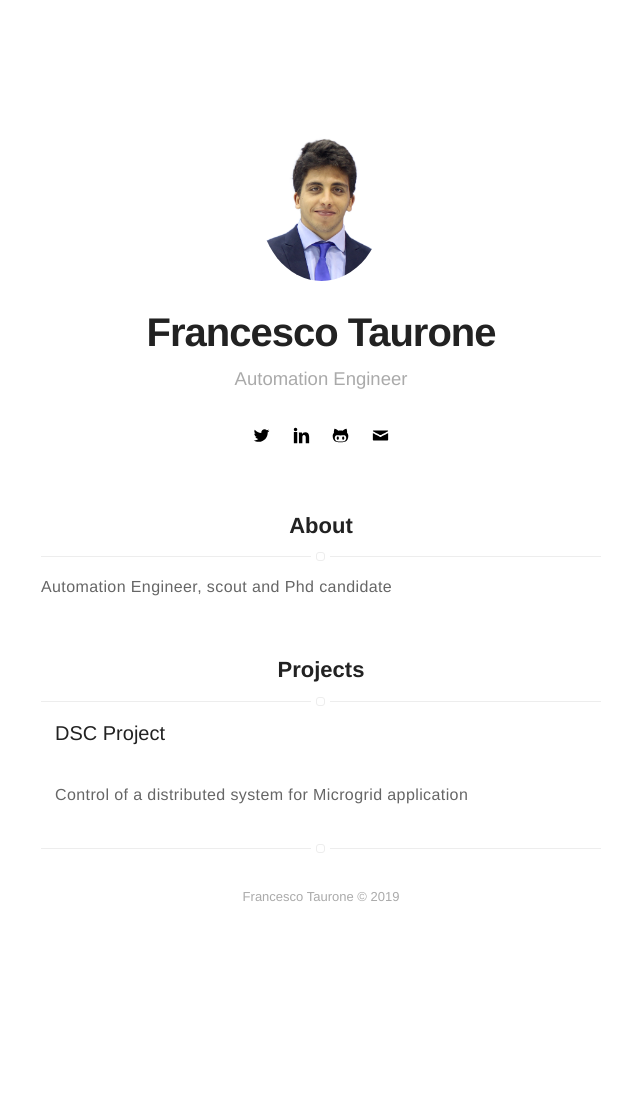
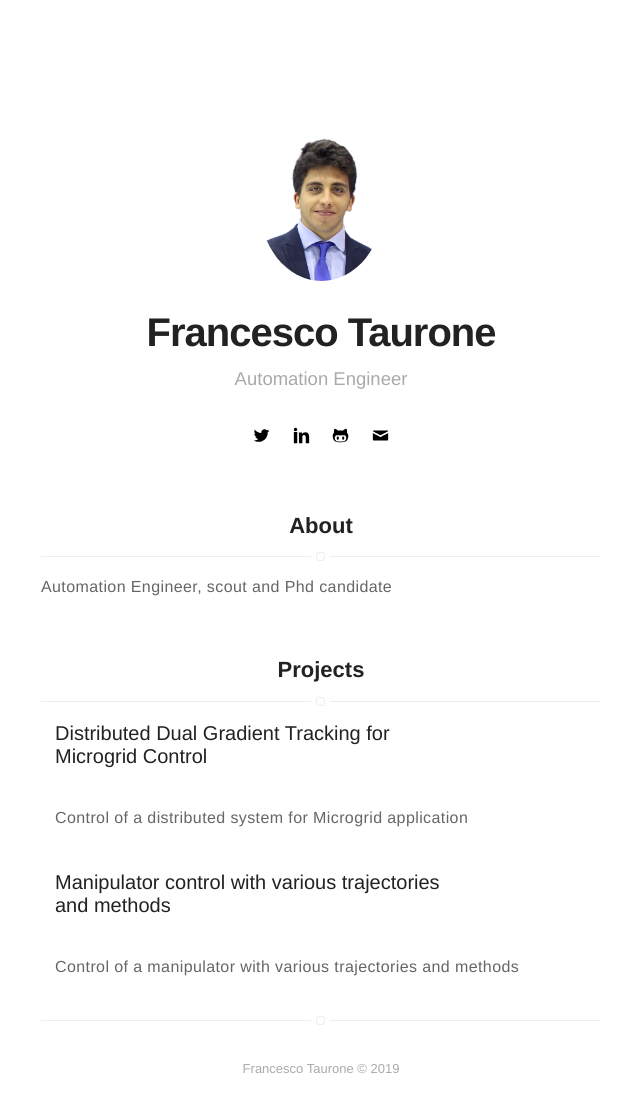
Before and after one commit to francescotaurone/francescotaurone.github.io, a Jekyll site: the page built from index.html, in a window 1280 px wide. Shown: the whole page, without its empty margins (319-959 px from the left). Built offline with Jekyll 4.4.1, drawn with Linux system fonts in a browser that asks for light colours; before the commit the page ends 944 px from its top, so only the background shows below that.

Commit message:
Update _config.yml

```diff
--- a/_config.yml
+++ b/_config.yml
@@ -58,11 +58,14 @@ skills-list:
 projects: true
 # add your projects here
 project-list:
-    Distributed Dual Gradient Tracking for Microgrid Control:
-        name: DSC Project
+    DCS Project:
+        name: Distributed Dual Gradient Tracking for Microgrid Control
         description: Control of a distributed system for Microgrid application
         url: /documents/DCS_final.pdf
-
+    Robotics:
+        name: Manipulator control with various trajectories and methods
+        description: Control of a manipulator with various trajectories and methods
+        url: /documents/robotics_report.pdf
 
 
 # do you want to display the theme attribution? true or false
```
